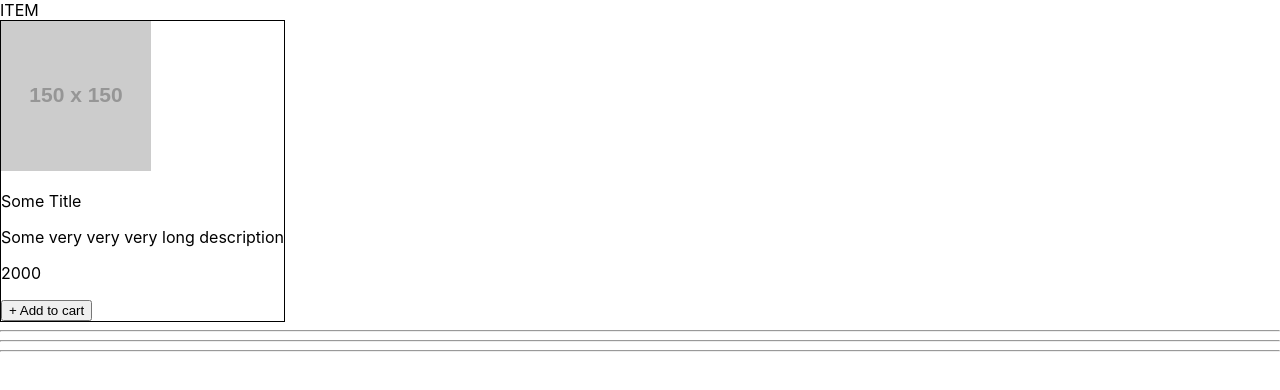
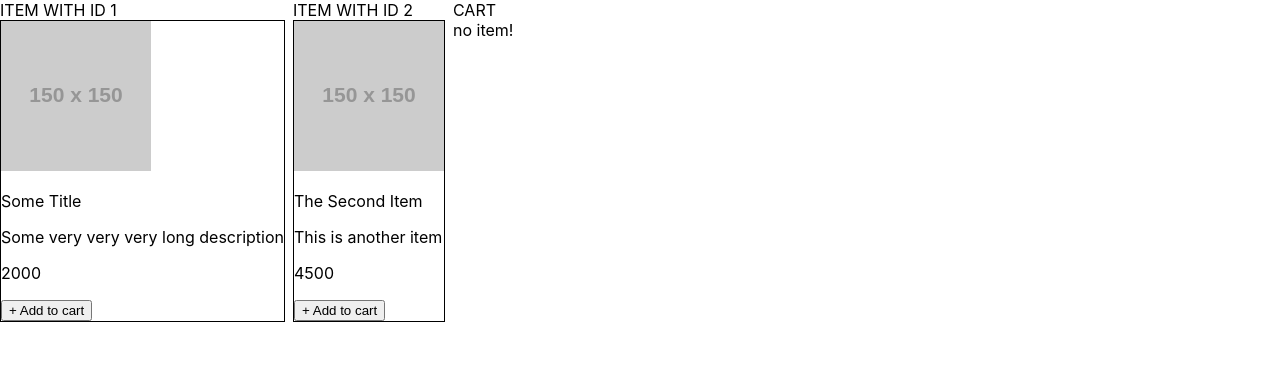
Before and after one commit to aghArdeshir/basic-cms, a React (Create React App) app: page / in a window 1280 px wide. Shown: the top 390 px of the page. Built offline with nearby package versions, Linux system fonts and the light colour scheme.

Commit message:
add another item and cart to kitchen sink

```diff
--- a/src/frontend/dev/KitchenSink.tsx
+++ b/src/frontend/dev/KitchenSink.tsx
@@ -1,9 +1,9 @@
-import React from "react";
+import Cart from "../components/cart/Cart";
 import Item from "../components/item/Item";
 
 const thingsToDemo: [string, JSX.Element][] = [
   [
-    "ITEM",
+    "ITEM WITH ID 1",
     <Item
       id={1}
       description="Some very very very long description"
@@ -12,21 +12,29 @@ const thingsToDemo: [string, JSX.Element][] = [
       title="Some Title"
     />,
   ],
+  [
+    "ITEM WITH ID 2",
+    <Item
+      id={2}
+      description="This is another item"
+      imageSrc="https://via.placeholder.com/150"
+      price={4500}
+      title="The Second Item"
+    />,
+  ],
+  ["CART", <Cart />],
 ];
 
 export default function KitchenSink() {
   return (
-    <>
+    <div style={{ display: "flex", flexDirection: "row", gap: 8 }}>
       {thingsToDemo.map(([name, thing]) => (
-        <React.Fragment key={name}>
+        <div key={name}>
           {name}
           <br />
           {thing}
-          <hr />
-          <hr />
-          <hr />
-        </React.Fragment>
+        </div>
       ))}
-    </>
+    </div>
   );
 }
```
